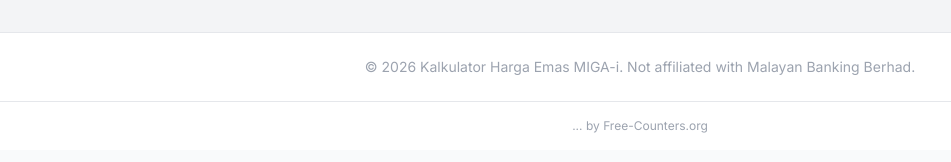
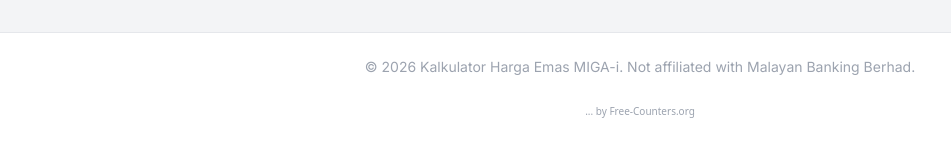
Before and after one commit to zerozedsc/MIGA-I-calculator, a React (Vite) app: page / in a window 1280 px wide. Shown: the part 1857-2019 px from the top of the page, without its empty margins (0-951 px from the left). Built offline with nearby package versions, Linux system fonts and the light colour scheme.

Commit message:
Fix footer layout and embed counter

```diff
--- a/App.tsx
+++ b/App.tsx
@@ -188,9 +188,21 @@ const App: React.FC = () => {
 
       <footer className="bg-white border-t border-gray-200 mt-auto">
         <div className="max-w-7xl mx-auto py-6 px-4 sm:px-6 lg:px-8">
-          <p className="text-center text-sm text-gray-400">
-            &copy; {new Date().getFullYear()} {t.title}. Not affiliated with Malayan Banking Berhad.
-          </p>
+          <div className="flex flex-col items-center justify-center gap-3">
+            <p className="text-center text-sm text-gray-400">
+              &copy; {new Date().getFullYear()} {t.title}. Not affiliated with Malayan Banking Berhad.
+            </p>
+
+            <div className="flex items-center justify-center">
+              <iframe
+                src="/visitor-counter.html"
+                title="Visitor counter"
+                loading="lazy"
+                referrerPolicy="no-referrer"
+                className="border-0 w-[220px] h-[52px]"
+              />
+            </div>
+          </div>
         </div>
       </footer>
     </div>
--- a/index.html
+++ b/index.html
@@ -35,17 +35,6 @@
 <body class="bg-gray-50 text-gray-900 antialiased">
   <div id="root"></div>
 
-  <footer class="bg-white border-t border-gray-200 mt-auto">
-    <div class="max-w-7xl mx-auto py-4 px-4 sm:px-6 lg:px-8">
-      <div class="text-center text-xs text-gray-400">
-        <a href='https://www.free-counters.org/'>... by Free-Counters.org</a>
-        <script type='text/javascript'
-          src='https://www.freevisitorcounters.com/auth.php?id=033430047e11d900931df2d83c814594007a5f72'></script>
-        <script type="text/javascript" src="https://www.freevisitorcounters.com/en/home/counter/1486244/t/5"></script>
-      </div>
-    </div>
-  </footer>
-
   <script type="module" src="/index.tsx"></script>
 </body>
 
--- /dev/null
+++ b/public/visitor-counter.html
@@ -0,0 +1,57 @@
+<!doctype html>
+<html lang="en">
+  <head>
+    <meta charset="UTF-8" />
+    <meta name="viewport" content="width=device-width, initial-scale=1.0" />
+    <title>Visitor Counter</title>
+    <style>
+      html,
+      body {
+        margin: 0;
+        padding: 0;
+        background: transparent;
+      }
+
+      body {
+        display: flex;
+        align-items: center;
+        justify-content: center;
+        min-height: 44px;
+        font-family: system-ui, -apple-system, Segoe UI, Roboto, Inter, Arial, sans-serif;
+      }
+
+      .counter-wrap {
+        display: flex;
+        flex-direction: column;
+        align-items: center;
+        justify-content: center;
+        gap: 4px;
+      }
+
+      .counter-wrap a {
+        font-size: 10px;
+        line-height: 12px;
+        color: #9ca3af; /* tailwind gray-400 */
+        text-decoration: none;
+      }
+
+      /* The widget renders an <img>; keep it centered. */
+      img {
+        display: block;
+      }
+    </style>
+  </head>
+  <body>
+    <div class="counter-wrap">
+      <a href='https://www.free-counters.org/'>... by Free-Counters.org</a>
+      <script
+        type='text/javascript'
+        src='https://www.freevisitorcounters.com/auth.php?id=033430047e11d900931df2d83c814594007a5f72'
+      ></script>
+      <script
+        type="text/javascript"
+        src="https://www.freevisitorcounters.com/en/home/counter/1486244/t/5"
+      ></script>
+    </div>
+  </body>
+</html>
```
